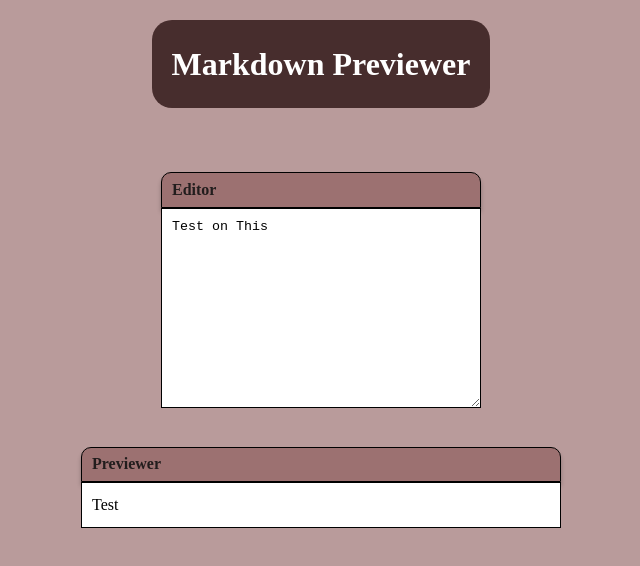
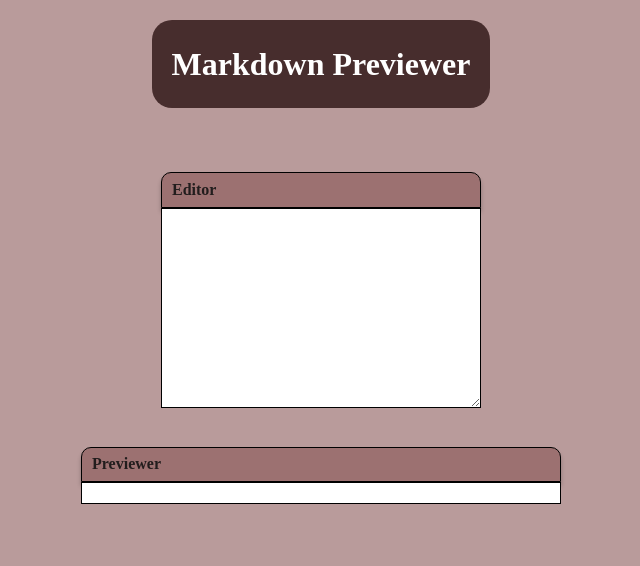
Before and after one commit to youne-elma/Markdown-Previewer, a React (Create React App) app: page / in a window 1280 px wide. Shown: the top 566 px of the page, without its empty margins (319-959 px from the left). Built offline with nearby package versions, Linux system fonts and the light colour scheme.

Commit message:
feat[MP]: reorganise files, add the prop-types package

```diff
--- a/package.json
+++ b/package.json
@@ -6,6 +6,7 @@
     "@testing-library/jest-dom": "^5.16.5",
     "@testing-library/react": "^13.4.0",
     "@testing-library/user-event": "^13.5.0",
+    "prop-types": "^15.8.1",
     "react": "^18.2.0",
     "react-dom": "^18.2.0",
     "react-scripts": "5.0.1",
--- /dev/null
+++ b/src/pages/components/Preview/index.jsx
@@ -0,0 +1,20 @@
+import PropTypes from "prop-types";
+import "./preview.scss";
+
+function Preview({ markdown }) {
+  return (
+    <div className="previewerWrap">
+      <div className="toolbar">
+        <h4>Previewer</h4>
+      </div>
+      <div className="preview" id="preview">
+        {markdown}
+      </div>
+    </div>
+  );
+}
+Preview.propTypes = {
+  markdown: PropTypes.string.isRequired,
+};
+
+export default Preview;
--- /dev/null
+++ b/src/pages/components/Preview/preview.scss
@@ -0,0 +1,18 @@
+.previewerWrap {
+  width: 30rem;
+  max-width: 800px;
+  .preview {
+    padding: 10px;
+    background: #ffffff;
+    border: 1px solid #000000;
+  }
+}
+.toolbar {
+  padding: 0.3rem;
+  background: #9c7171;
+  border: 1px solid #000000;
+  box-shadow: 0px 4px 4px rgba(0, 0, 0, 0.25);
+  border-radius: 10px 10px 0px 0px;
+  color: #221d1d;
+  padding-left: 10px;
+}
--- a/src/pages/main/index.jsx
+++ b/src/pages/main/index.jsx
@@ -1,6 +1,10 @@
+import { useState } from "react";
+import Preview from "../components/Preview/index";
 import "./main.scss";
 
 function Main() {
+  const [text, setText] = useState("");
+
   return (
     <div className="main">
       <h1 className="projectTitle">Markdown Previewer</h1>
@@ -9,18 +13,16 @@ function Main() {
           <div className="toolbar">
             <h4>Editor</h4>
           </div>
-          <textarea className="editor" id="editor" type="text">
-            Test on This
-          </textarea>
+          <textarea
+            name="text"
+            value={text}
+            onChange={(e) => setText(e.target.value)}
+            className="editor"
+            id="editor"
+            type="text"
+          />
         </div>
-        <div className="previewerWrap">
-          <div className="toolbar">
-            <h4>Previewer</h4>
-          </div>
-          <div className="preview" id="preview">
-            Test
-          </div>
-        </div>
+        <Preview markdown={text} />
       </div>
     </div>
   );
--- a/src/pages/main/main.scss
+++ b/src/pages/main/main.scss
@@ -28,23 +28,5 @@
         border: 1px solid #000000;
       }
     }
-    .previewerWrap {
-      width: 30rem;
-      max-width: 800px;
-      .preview {
-        padding: 10px;
-        background: #ffffff;
-        border: 1px solid #000000;
-      }
-    }
-    .toolbar {
-      padding: 0.3rem;
-      background: #9c7171;
-      border: 1px solid #000000;
-      box-shadow: 0px 4px 4px rgba(0, 0, 0, 0.25);
-      border-radius: 10px 10px 0px 0px;
-      color: #221d1d;
-      padding-left: 10px;
-    }
   }
 }
```
Also changed, not shown: .eslintrc.json, 1 other file (tests, documents, lock files or other folders).
